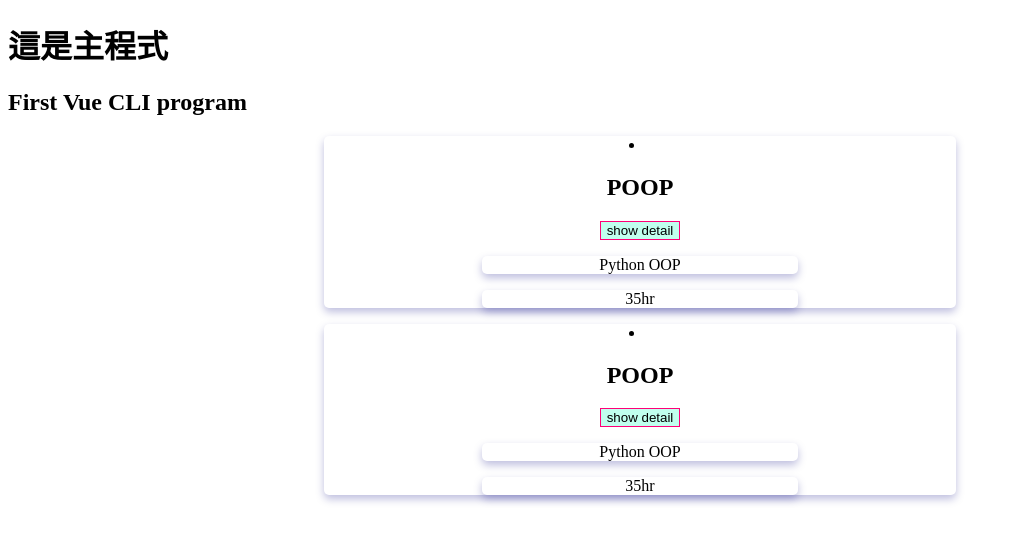
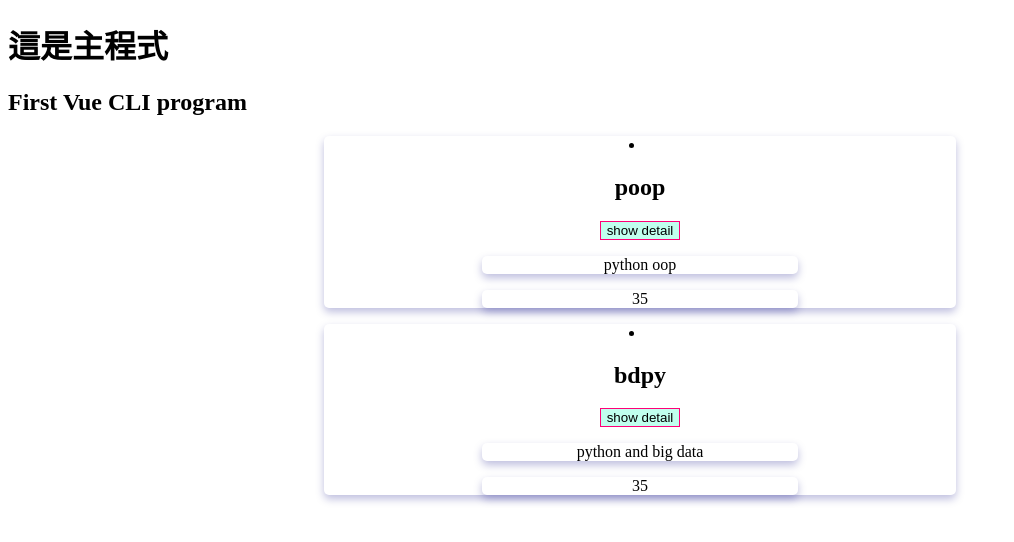
Before and after one commit to genjet/vueTest, a Vue app in the folder lab10_vue3_cli/: page / in a window 1280 px wide. Shown: the top 542 px of the page, without its empty margins (0-1014 px from the left). Built offline with nearby package versions, Linux system fonts and the light colour scheme.

Commit message:
P153-155

```diff
--- a/lab10_vue3_cli/src/App.vue
+++ b/lab10_vue3_cli/src/App.vue
@@ -2,8 +2,8 @@
   <div>
     <h1>這是主程式</h1>
     <h2>{{ title }}</h2>
-    <course-info></course-info>
-    <course-info></course-info>
+    <course-intro id="poop" name="python oop" duration=35></course-intro>
+    <course-intro id="bdpy" name="python and big data" duration=35></course-intro>
   </div>
 </template>
 
--- a/lab10_vue3_cli/src/components/CourseIntro.vue
+++ b/lab10_vue3_cli/src/components/CourseIntro.vue
@@ -1,11 +1,11 @@
 <template>
   <div>
     <li>
-      <h2>{{ course.id }}</h2>
+      <h2>{{ id }}</h2>
       <button @click="toggleCourseDetail">show detail</button>
       <ul v-if="detailsVisible">
-        <li>{{ course.name }}</li>
-        <li>{{ course.duration }}</li>
+        <li>{{ name }}</li>
+        <li>{{ duration }}</li>
       </ul>
     </li>
   </div>
@@ -13,9 +13,10 @@
 
 <script>
 export default {
+  props: ["id", "name", "duration"],
   data() {
     return {
-      course: { id: "POOP", name: "Python OOP", duration: "35hr" },
+      //course: { id: "POOP", name: "Python OOP", duration: "35hr" },
       detailsVisible: true
     }
   },
--- a/lab10_vue3_cli/src/main.js
+++ b/lab10_vue3_cli/src/main.js
@@ -3,5 +3,5 @@ import App from './App.vue'
 import CourseIntro from './components/CourseIntro.vue'
 
 const app = createApp(App)
-app.component('course-info', CourseIntro)
+app.component('course-intro', CourseIntro)
 app.mount('#app')
```
